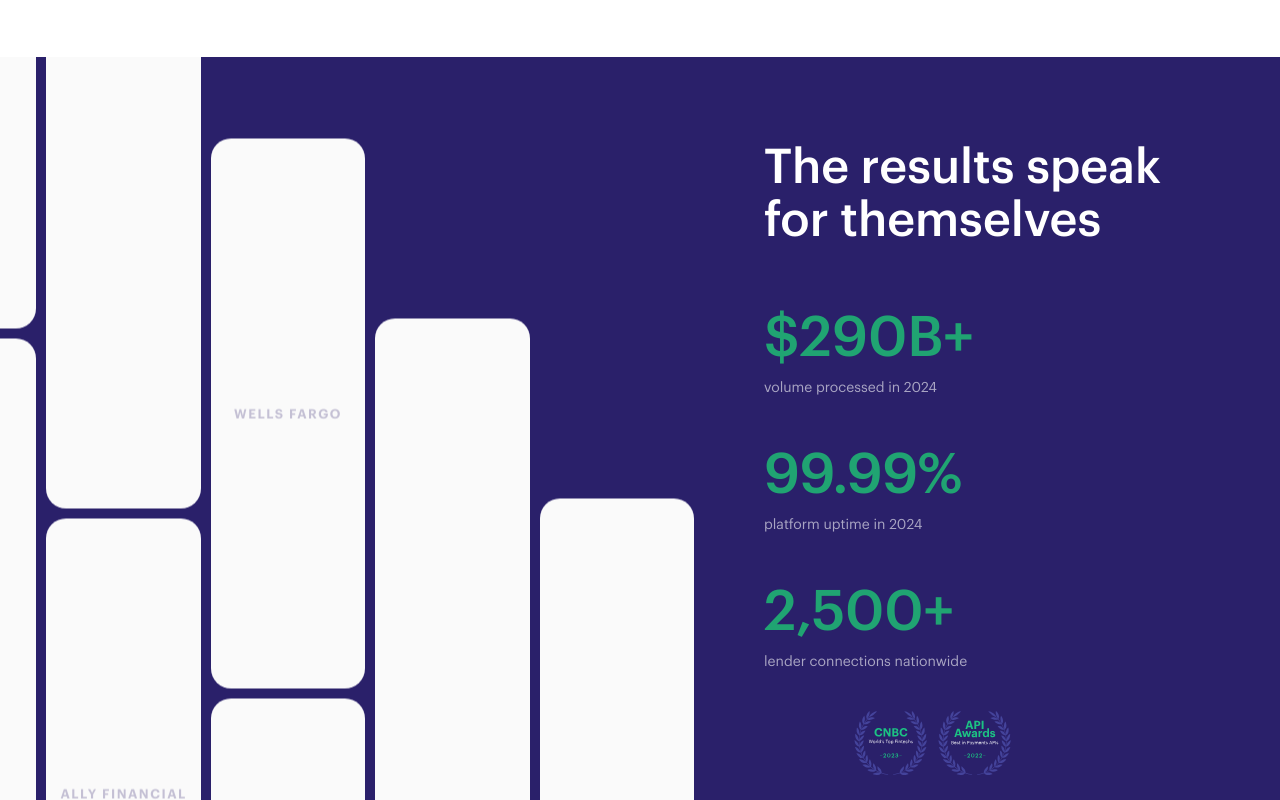
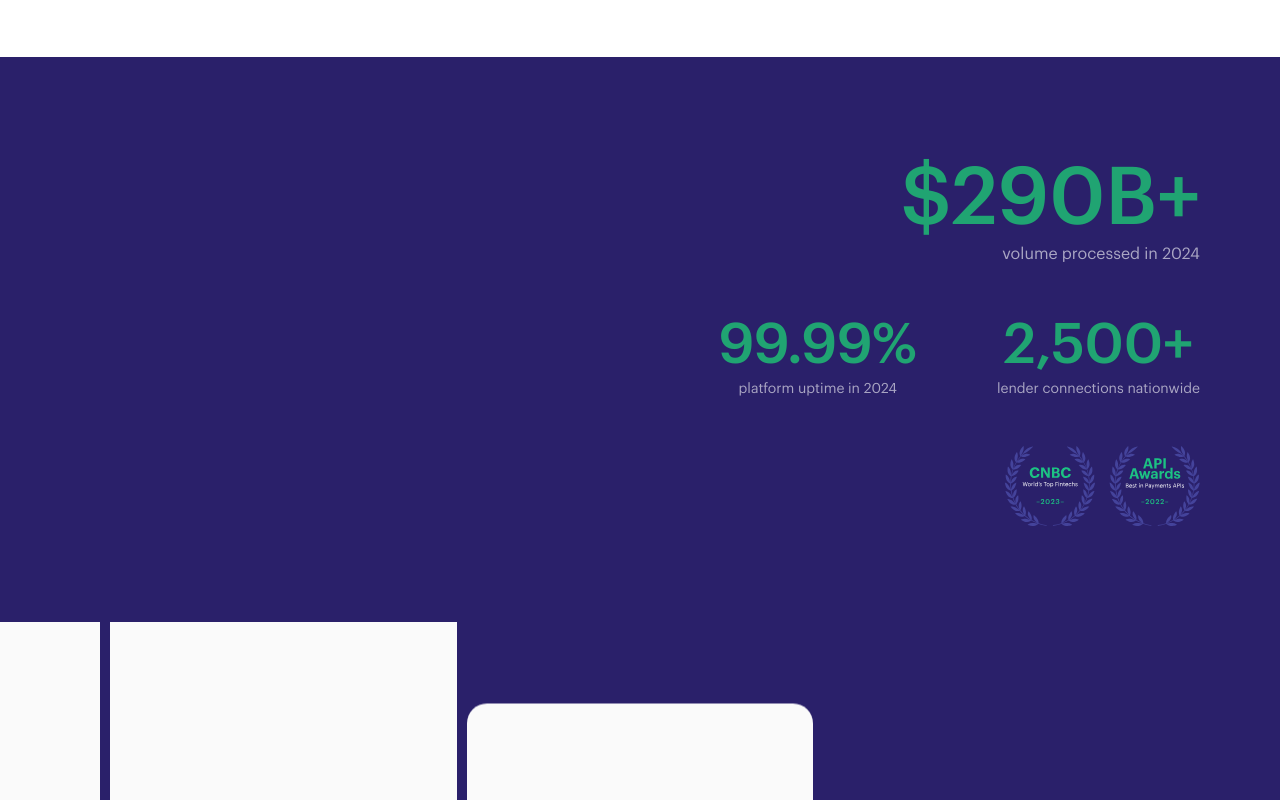
Before and after one commit to MONOKRONE/epic-landing, a Next.js app: page / in a window 1280 px wide. Shown: the part 6840-7640 px from the top of the page. Built offline with nearby package versions, Linux system fonts and the light colour scheme.

Commit message:
feat: stats on top, staircase grid below — full-width 140% grid with 3D zoom

```diff
--- a/components/PartnerGrid.tsx
+++ b/components/PartnerGrid.tsx
@@ -9,14 +9,12 @@ export default function PartnerGrid() {
   const gridWrapperRef = useRef<HTMLDivElement>(null);
   const gridRef = useRef<HTMLDivElement>(null);
   const whiteOverlayRef = useRef<HTMLDivElement>(null);
-  const statsRef = useRef<HTMLDivElement>(null);
 
   useEffect(() => {
     const gridWrapper = gridWrapperRef.current;
     const grid = gridRef.current;
     const whiteOverlay = whiteOverlayRef.current;
-    const stats = statsRef.current;
-    if (!gridWrapper || !grid || !whiteOverlay || !stats) return;
+    if (!gridWrapper || !grid || !whiteOverlay) return;
 
     const ctx = gsap.context(() => {
       // Tween 1: Tilt + scroll + push toward camera
@@ -37,19 +35,7 @@ export default function PartnerGrid() {
         }
       );
 
-      // Tween 2: Stats fade out in first 25% of scroll
-      gsap.to(stats, {
-        opacity: 0,
-        y: -50,
-        scrollTrigger: {
-          trigger: gridWrapper,
-          start: "top top",
-          end: "25% top",
-          scrub: 1,
-        },
-      });
-
-      // Tween 3: White overlay
+      // Tween 2: White overlay
       gsap.fromTo(
         whiteOverlay,
         { opacity: 0 },
@@ -71,34 +57,36 @@ export default function PartnerGrid() {
   return (
     <section style={{ zIndex: 52, position: "relative" }}>
 
-      {/* Mobile: stats + curve */}
-      <div className="lg:hidden" style={{ background: "#2A206A" }}>
-        <div className="px-4 py-16 text-center">
-          <h2 className="text-3xl font-bold text-white mb-8">The results speak for themselves</h2>
-          <div className="flex flex-col gap-6">
-            <div>
-              <p className="text-3xl font-black" style={{ color: "#20A472" }}>$290B+</p>
-              <p className="text-sm" style={{ color: "rgba(255,255,255,0.6)" }}>volume processed in 2024</p>
+      {/* PART A: Stats — normal scroll, Marqeta-style layout */}
+      <div style={{ background: "#2A206A" }} className="py-16 lg:py-24">
+        <div style={{ maxWidth: 1200, margin: "0 auto" }} className="px-4 lg:px-10">
+
+          {/* Big stat */}
+          <div style={{ textAlign: "right", marginBottom: 48 }}>
+            <p style={{ fontSize: 80, fontWeight: 900, color: "#20A472", lineHeight: 1 }}>$290B+</p>
+            <p style={{ fontSize: 16, color: "rgba(255,255,255,0.6)", marginTop: 8 }}>volume processed in 2024</p>
+          </div>
+
+          {/* Two stats side by side */}
+          <div style={{ display: "flex", justifyContent: "flex-end", gap: 80, marginBottom: 48 }}>
+            <div style={{ textAlign: "center" }}>
+              <p style={{ fontSize: 56, fontWeight: 900, color: "#20A472", lineHeight: 1 }}>99.99%</p>
+              <p style={{ fontSize: 14, color: "rgba(255,255,255,0.6)", marginTop: 8 }}>platform uptime in 2024</p>
             </div>
-            <div>
-              <p className="text-3xl font-black" style={{ color: "#20A472" }}>99.99%</p>
-              <p className="text-sm" style={{ color: "rgba(255,255,255,0.6)" }}>platform uptime in 2024</p>
-            </div>
-            <div>
-              <p className="text-3xl font-black" style={{ color: "#20A472" }}>2,500+</p>
-              <p className="text-sm" style={{ color: "rgba(255,255,255,0.6)" }}>lender connections nationwide</p>
+            <div style={{ textAlign: "center" }}>
+              <p style={{ fontSize: 56, fontWeight: 900, color: "#20A472", lineHeight: 1 }}>2,500+</p>
+              <p style={{ fontSize: 14, color: "rgba(255,255,255,0.6)", marginTop: 8 }}>lender connections nationwide</p>
             </div>
           </div>
-          <div className="mt-8">
-            <img src="/svg/static_img_Awards_Updated-logo.svg" alt="Awards" style={{ height: 48, margin: "0 auto" }} />
+
+          {/* Awards */}
+          <div style={{ display: "flex", justifyContent: "flex-end", gap: 24 }}>
+            <img src="/svg/static_img_Awards_Updated-logo.svg" alt="Awards" style={{ height: 80, opacity: 1.0 }} />
           </div>
         </div>
-        <svg viewBox="0 0 1440 120" preserveAspectRatio="none" className="w-full block" style={{ height: 80 }} xmlns="http://www.w3.org/2000/svg">
-          <path d="M0,0 C480,120 960,120 1440,0 L1440,0 L0,0 Z" fill="#2A206A" />
-        </svg>
       </div>
 
-      {/* Desktop: unified stats + grid zoom */}
+      {/* PART B: Staircase grid + 3D zoom — scroll driven */}
       <div ref={gridWrapperRef} className="hidden lg:block" style={{ height: "400vh" }}>
         <div
           className="sticky top-0 h-screen w-full overflow-hidden"
@@ -108,14 +96,14 @@ export default function PartnerGrid() {
             perspectiveOrigin: "50% 20%",
           }}
         >
-          {/* Column-based staircase grid */}
+          {/* Grid */}
           <div
             ref={gridRef}
             style={{
               position: "absolute",
               top: 0,
-              left: "-10%",
-              width: "65%",
+              left: "-20%",
+              width: "140%",
               transformStyle: "preserve-3d" as React.CSSProperties["transformStyle"],
               transformOrigin: "50% 50%",
               willChange: "transform",
@@ -133,7 +121,7 @@ export default function PartnerGrid() {
               { offset: 540, labels: ["", "", "", "TRUIST", "", "", "", "", ""] },
               { offset: 720, labels: ["", "US BANK", "", "", "TD BANK", "", "", "", ""] },
             ].map((col, ci) => (
-              <div key={ci} style={{ flex: 1, display: "flex", flexDirection: "column", gap: 10, paddingTop: col.offset }}>
+              <div key={ci} style={{ display: "flex", flexDirection: "column", gap: 10, paddingTop: col.offset, flex: 1 }}>
                 {col.labels.map((label, ri) => (
                   <div
                     key={ri}
@@ -166,59 +154,40 @@ export default function PartnerGrid() {
             ))}
           </div>
 
-          {/* Stats overlay — right side, fades out on scroll */}
-          <div
-            ref={statsRef}
-            style={{
-              position: "absolute",
-              top: 0,
-              right: 0,
-              width: "45%",
-              height: "100%",
-              display: "flex",
-              flexDirection: "column",
-              justifyContent: "center",
-              padding: "0 60px",
-              zIndex: 5,
-              background: "#2A206A",
-            }}
-          >
-            <h2 style={{ fontSize: 48, fontWeight: 700, color: "white", lineHeight: 1.1, marginBottom: 48 }}>
-              The results speak for themselves
-            </h2>
-
-            <div style={{ display: "flex", flexDirection: "column", gap: 32 }}>
-              <div>
-                <p style={{ fontSize: 56, fontWeight: 900, color: "#20A472" }}>$290B+</p>
-                <p style={{ fontSize: 14, color: "rgba(255,255,255,0.6)" }}>volume processed in 2024</p>
-              </div>
-              <div>
-                <p style={{ fontSize: 56, fontWeight: 900, color: "#20A472" }}>99.99%</p>
-                <p style={{ fontSize: 14, color: "rgba(255,255,255,0.6)" }}>platform uptime in 2024</p>
-              </div>
-              <div>
-                <p style={{ fontSize: 56, fontWeight: 900, color: "#20A472" }}>2,500+</p>
-                <p style={{ fontSize: 14, color: "rgba(255,255,255,0.6)" }}>lender connections nationwide</p>
-              </div>
-            </div>
-
-            <div style={{ marginTop: 40 }}>
-              <img src="/svg/static_img_Awards_Updated-logo.svg" alt="Awards" style={{ height: 64, opacity: 1.0 }} />
-            </div>
-          </div>
-
           {/* White overlay */}
           <div
             ref={whiteOverlayRef}
             className="absolute inset-0"
-            style={{
-              background: "#ffffff",
-              opacity: 0,
-              zIndex: 10,
-              pointerEvents: "none",
-            }}
+            style={{ background: "#ffffff", opacity: 0, zIndex: 10, pointerEvents: "none" }}
           />
         </div>
+      </div>
+
+      {/* PART C: Mobile fallback */}
+      <div className="lg:hidden" style={{ background: "#2A206A" }}>
+        <div className="px-4 py-16 text-center">
+          <h2 className="text-3xl font-bold text-white mb-8">The results speak for themselves</h2>
+          <div className="flex flex-col gap-6">
+            <div>
+              <p className="text-3xl font-black" style={{ color: "#20A472" }}>$290B+</p>
+              <p className="text-sm" style={{ color: "rgba(255,255,255,0.6)" }}>volume processed in 2024</p>
+            </div>
+            <div>
+              <p className="text-3xl font-black" style={{ color: "#20A472" }}>99.99%</p>
+              <p className="text-sm" style={{ color: "rgba(255,255,255,0.6)" }}>platform uptime in 2024</p>
+            </div>
+            <div>
+              <p className="text-3xl font-black" style={{ color: "#20A472" }}>2,500+</p>
+              <p className="text-sm" style={{ color: "rgba(255,255,255,0.6)" }}>lender connections nationwide</p>
+            </div>
+          </div>
+          <div className="mt-8">
+            <img src="/svg/static_img_Awards_Updated-logo.svg" alt="Awards" style={{ height: 48, margin: "0 auto" }} />
+          </div>
+        </div>
+        <svg viewBox="0 0 1440 120" preserveAspectRatio="none" className="w-full block" style={{ height: 80 }} xmlns="http://www.w3.org/2000/svg">
+          <path d="M0,0 C480,120 960,120 1440,0 L1440,0 L0,0 Z" fill="#2A206A" />
+        </svg>
       </div>
     </section>
   );
```
